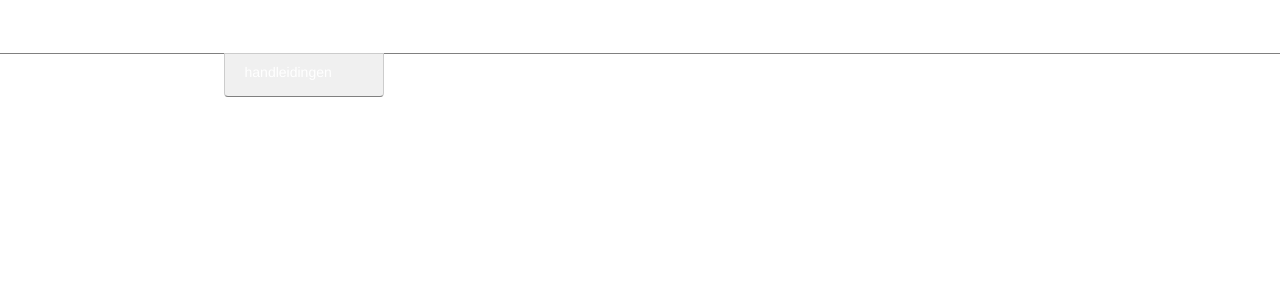
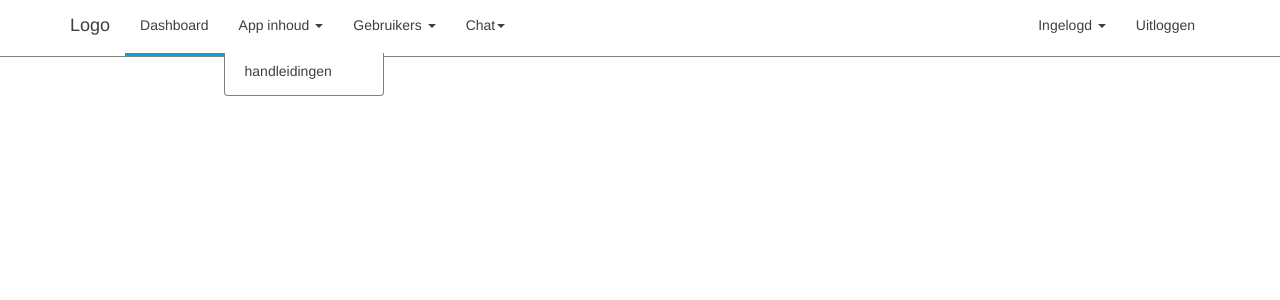
Before and after one commit to svenMolhuijsen/FysioWebsite, a PHP site: page / in a window 1280 px wide, after a click on "App inhoud". Shown: the top 300 px of the page. Run offline with PHP 8.4, Linux system fonts and the light colour scheme; some libraries are stand-ins or nearby versions.

Commit message:
kleuren ge-updated

```diff
--- a/content/css/style.css
+++ b/content/css/style.css
@@ -2,13 +2,13 @@ body {
     color: #3f3f3f;
 }
 
-.navbar,
-.dropdown-menu {
+.navbar {
     border-bottom: 1px solid grey;
 }
 
 .dropdown-menu {
-    background: #F0F0F0;
+    border: 1px solid grey;
+    border-top: transparent;
 }
 
 .nav>li>a,
@@ -34,7 +34,7 @@ body {
 .dropdown-menu>li>a,
 .dropdown-menu>li>a:focus,
 .dropdown-menu>li>a:hover {
-    color: #fff;
+    color: #3f3f3f;
 }
 
 .dropdown-menu {
@@ -44,5 +44,5 @@ body {
 
 .nav li:hover,
 .nav li.active {
-    border-bottom: # 3px solid;
+    border-bottom: #00A7D4 3px solid;
 }
```
